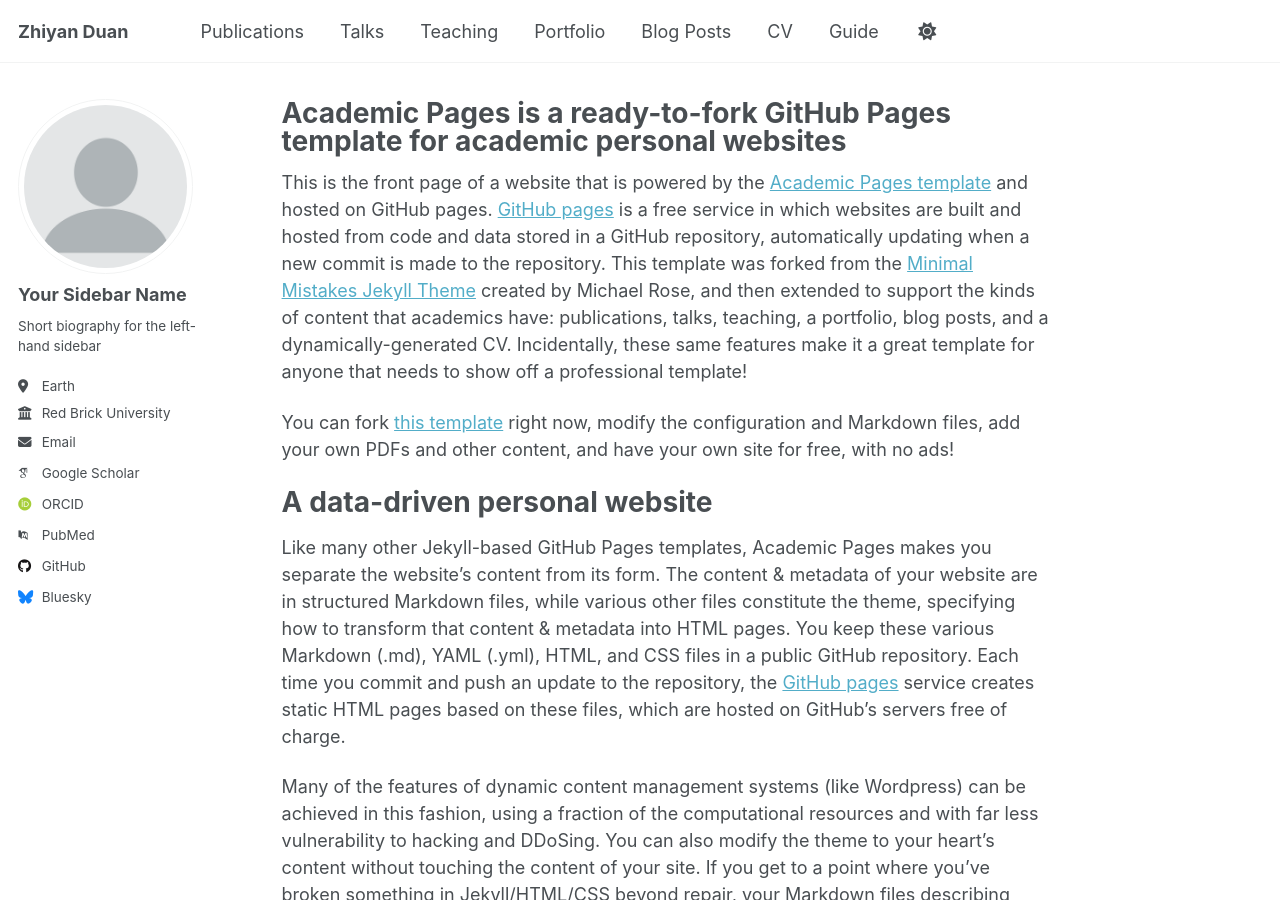
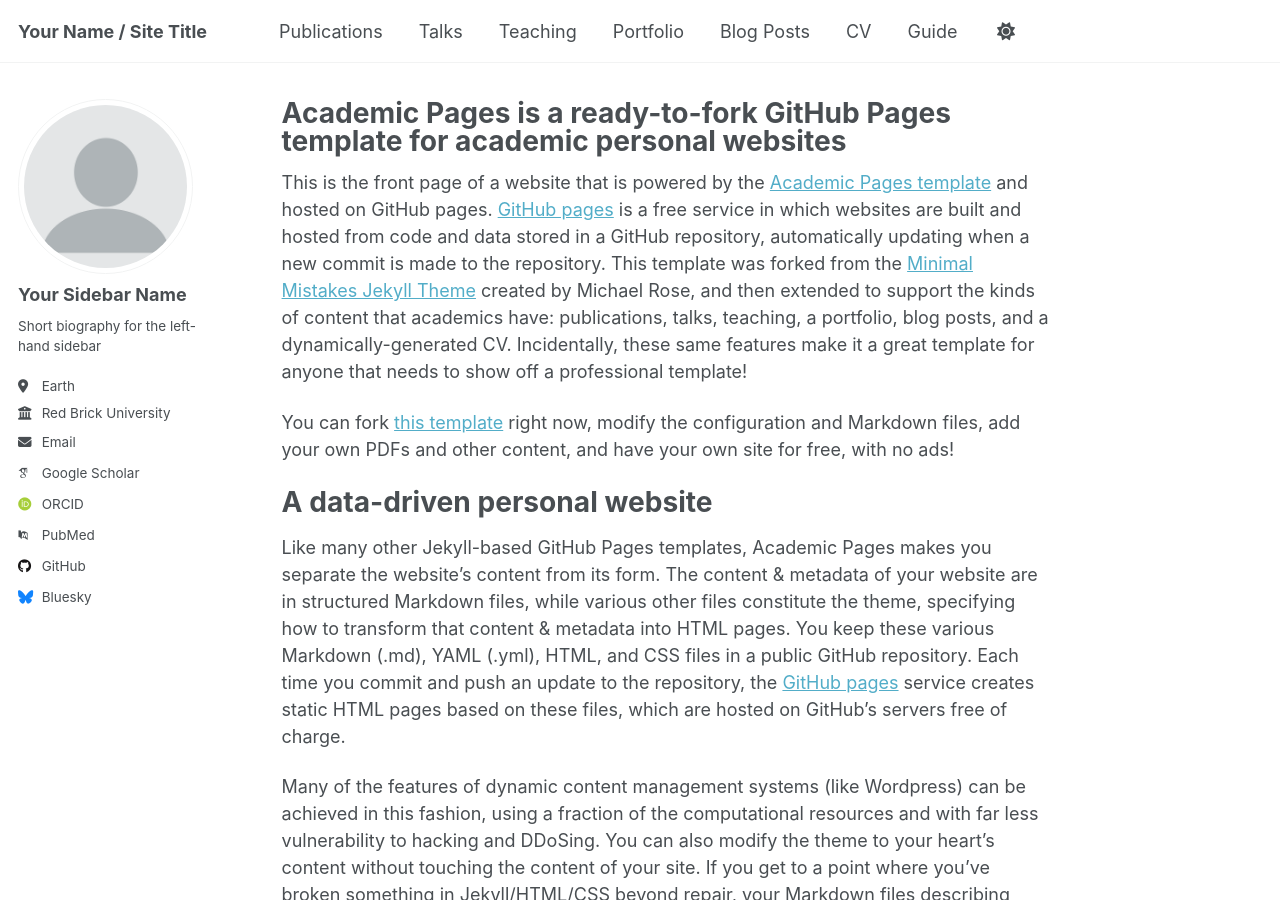
Before and after one commit to t1nyquark/t1nyquark.github.io, a Jekyll site: the page built from _pages/about.md, in a window 1280 px wide and 900 px high. Built offline with Jekyll 4.4.1, drawn with Linux system fonts in a browser that asks for light colours; some web fonts are replaced; a script that is not in the unit is left out.

Commit message:
Update _config.yml

```diff
--- a/_config.yml
+++ b/_config.yml
@@ -9,11 +9,11 @@
 # Basic Site Settings
 locale                   : "en-US"
 site_theme               : "default" # Currently available options are "default", "air"
-title                    : "Zhiyan Duan"
+title                    : "Your Name / Site Title"
 title_separator          : "-"
 name                     : &name "Your Name"
 description              : &description "personal description"
-url                      : https://t1nyquark.io # the base hostname & protocol for your site e.g. "https://[your GitHub username].github.io" or if you already have some other page hosted on Github then use "https://[your GitHub username].github.io/[Your Repo Name]"
+url                      : https://t1nyquark.github.io # the base hostname & protocol for your site e.g. "https://[your GitHub username].github.io" or if you already have some other page hosted on Github then use "https://[your GitHub username].github.io/[Your Repo Name]"
 baseurl                  : "" # the subpath of your site, e.g. "/blog"
 repository               : "academicpages/academicpages.github.io"
 
```
